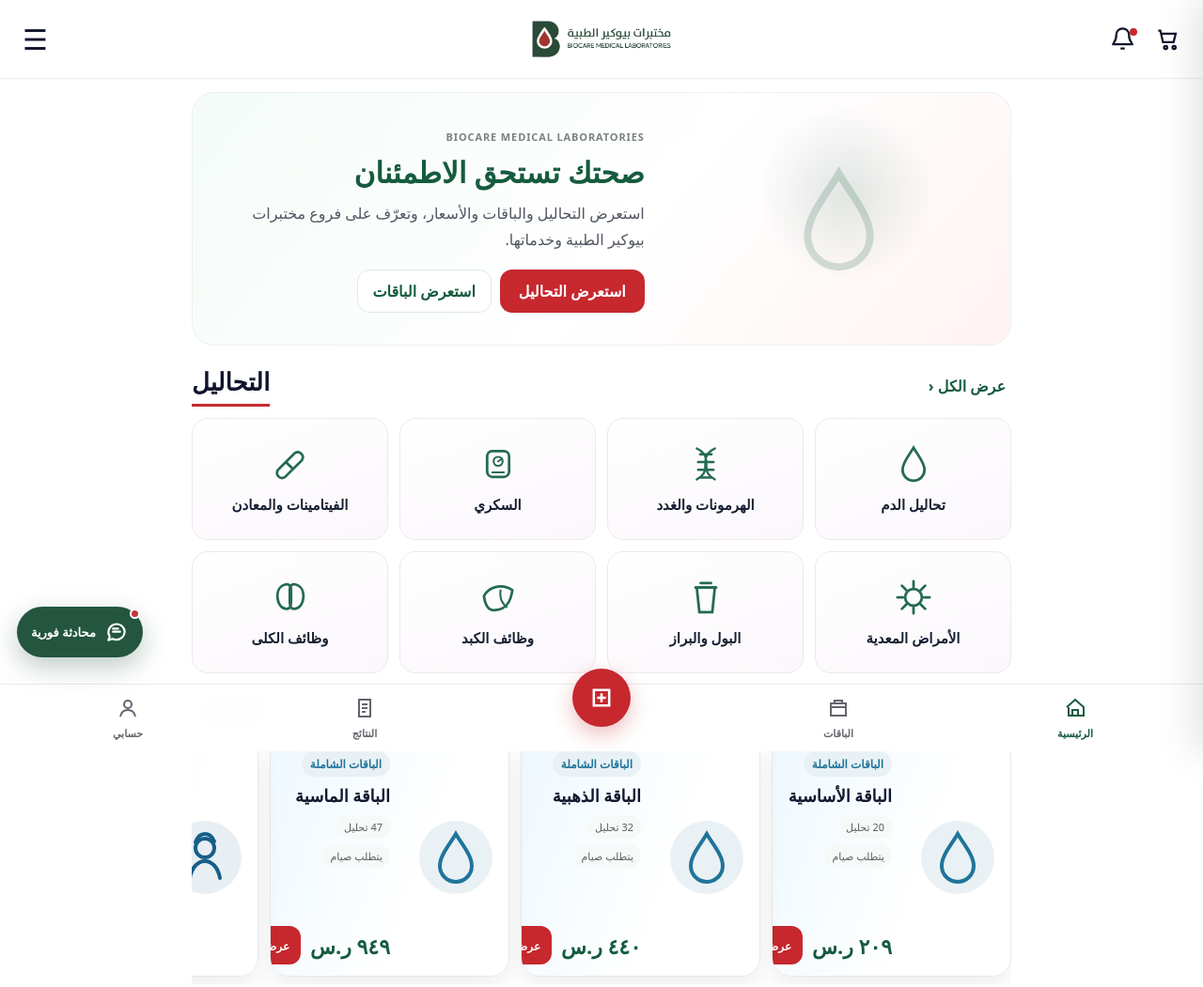
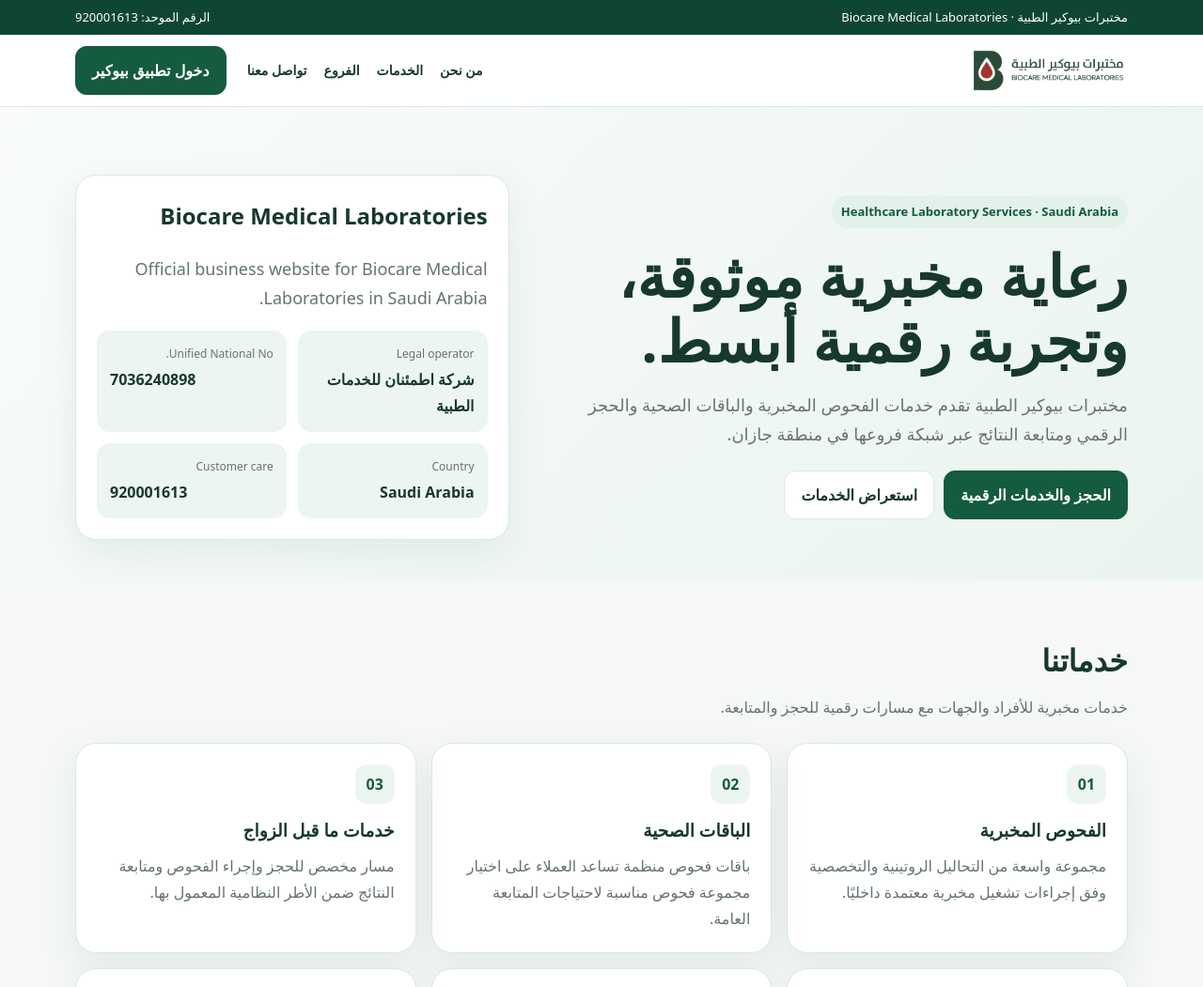
Before and after one commit to Etminan2021/biocare, a plain HTML site: page index.html in a window 1280 px wide. Shown: the top 1051 px of the page at 94% size. Drawn offline with Linux system fonts and the light colour scheme; no server answers; a script that the page names is missing.

Commit message:
feat(web): publish complete Biocare corporate homepage

```diff
--- a/index.html
+++ b/index.html
@@ -1,468 +1,9 @@
-<!doctype html>
-<html lang="ar" dir="rtl">
-<head>
-<meta charset="utf-8">
-<meta name="viewport" content="width=device-width,initial-scale=1,viewport-fit=cover">
-<meta name="theme-color" content="#ffffff">
-<meta name="apple-mobile-web-app-capable" content="yes">
-<meta name="apple-mobile-web-app-status-bar-style" content="default">
-<meta name="apple-mobile-web-app-title" content="Biocare">
-
-<link rel="apple-touch-icon" sizes="180x180" href="./apple-touch-icon.png">
-<link rel="apple-touch-icon-precomposed" sizes="180x180" href="./apple-touch-icon.png">
-<link rel="icon" type="image/png" sizes="192x192" href="./icon-192.png">
-<link rel="manifest" href="./manifest.webmanifest">
-
-<meta
-  name="description"
-  content="مختبرات بيوكير الطبية - التحاليل والباقات والحجز والنتائج والاستشارات"
->
-
-<link rel="stylesheet" href="styles.css">
-<link rel="stylesheet" href="biocare-intro.css?v=1">
-
-<title>مختبرات بيوكير الطبية | Biocare</title>
-</head>
-
-<body>
-
-<div id="splash" class="splash">
-  <img
-    src="logo-full.png"
-    alt="مختبرات بيوكير الطبية"
-  >
-</div>
-
-<header class="app-header">
-
-  <div class="header-actions">
-
-    <button
-      class="icon-btn"
-      id="notifyBtn"
-      aria-label="الإشعارات"
-    >
-      <svg
-        class="header-symbol"
-        viewBox="0 0 24 24"
-        fill="none"
-        stroke="currentColor"
-        stroke-width="2"
-      >
-        <path d="M18 8a6 6 0 0 0-12 0c0 7-3 7-3 9h18c0-2-3-2-3-9"/>
-        <path d="M10 21h4"/>
-      </svg>
-
-      <span class="dot"></span>
-    </button>
-
-    <button
-      class="icon-btn"
-      id="cartBtn"
-      aria-label="السلة"
-    >
-      <svg
-        class="header-symbol"
-        viewBox="0 0 24 24"
-        fill="none"
-        stroke="currentColor"
-        stroke-width="2"
-      >
-        <path d="M3 4h2l2.5 11h10l2-8H6"/>
-        <circle cx="10" cy="20" r="1.5"/>
-        <circle cx="18" cy="20" r="1.5"/>
-      </svg>
-
-      <span
-        id="cartCount"
-        class="cart-count hidden"
-      >
-        0
-      </span>
-    </button>
-
-  </div>
-
-  <img
-    class="header-logo"
-    src="logo-full.png"
-    alt="مختبرات بيوكير الطبية"
-  >
-
-  <button
-    class="menu-btn"
-    id="menuBtn"
-    aria-label="القائمة"
-  >
-    ☰
-  </button>
-
-</header>
-
-<main id="app"></main>
-
-<button
-  class="instant-chat-btn"
-  type="button"
-  onclick="openInstantChat()"
-  aria-label="المحادثة الفورية"
-  title="المحادثة الفورية"
->
-
-  <span
-    class="instant-chat-dot"
-    aria-hidden="true"
-  ></span>
-
-  <svg
-    viewBox="0 0 24 24"
-    aria-hidden="true"
-  >
-    <path
-      d="M20 11.5a8 8 0 0 1-8.4 8A9.6 9.6 0 0 1 8 18.7L4 20l1.3-3.5A8 8 0 1 1 20 11.5Z"
-      fill="none"
-      stroke="currentColor"
-      stroke-width="2"
-      stroke-linecap="round"
-      stroke-linejoin="round"
-    />
-
-    <path
-      d="M8.5 11.7h7M8.5 8.7h5"
-      fill="none"
-      stroke="currentColor"
-      stroke-width="2"
-      stroke-linecap="round"
-    />
-  </svg>
-
-  <span class="instant-chat-label">
-    محادثة فورية
-  </span>
-
-</button>
-
-<nav
-  class="bottom-nav"
-  aria-label="التنقل الرئيسي"
->
-
-  <button
-    data-view="home"
-    class="nav-item active"
-  >
-    <span>
-      <svg
-        class="nav-svg"
-        viewBox="0 0 24 24"
-        fill="none"
-        stroke="currentColor"
-        stroke-width="2"
-      >
-        <path d="M3 11 12 3l9 8v9H5v-9"/>
-        <path d="M9 20v-6h6v6"/>
-      </svg>
-    </span>
-
-    <b>الرئيسية</b>
-  </button>
-
-  <button
-    data-view="packages"
-    class="nav-item"
-  >
-    <span>
-      <svg
-        class="nav-svg"
-        viewBox="0 0 24 24"
-        fill="none"
-        stroke="currentColor"
-        stroke-width="2"
-      >
-        <path d="M4 7h16v13H4z"/>
-        <path d="M8 7V4h8v3M4 11h16"/>
-      </svg>
-    </span>
-
-    <b>الباقات</b>
-  </button>
-
-  <button
-    data-view="booking"
-    class="nav-item booking-fab"
-    aria-label="الحجز"
-  >
-    <span>
-      <svg
-        class="nav-svg"
-        viewBox="0 0 24 24"
-        fill="none"
-        stroke="currentColor"
-        stroke-width="2.2"
-      >
-        <path d="M5 5h14v14H5z"/>
-        <path d="M8 12h8M12 8v8"/>
-      </svg>
-    </span>
-  </button>
-
-  <button
-    data-view="results"
-    class="nav-item"
-  >
-    <span>
-      <svg
-        class="nav-svg"
-        viewBox="0 0 24 24"
-        fill="none"
-        stroke="currentColor"
-        stroke-width="2"
-      >
-        <path d="M6 3h12v18H6z"/>
-        <path d="M9 8h6M9 12h6M9 16h4"/>
-      </svg>
-    </span>
-
-    <b>النتائج</b>
-  </button>
-
-  <button
-    data-view="profile"
-    class="nav-item"
-  >
-    <span>
-      <svg
-        class="nav-svg"
-        viewBox="0 0 24 24"
-        fill="none"
-        stroke="currentColor"
-        stroke-width="2"
-      >
-        <circle cx="12" cy="8" r="4"/>
-        <path d="M4 21c1-5 4-7 8-7s7 2 8 7"/>
-      </svg>
-    </span>
-
-    <b>حسابي</b>
-  </button>
-
-</nav>
-
-<div
-  class="drawer-backdrop hidden"
-  id="drawerBackdrop"
-></div>
-
-<aside
-  class="drawer"
-  id="drawer"
-  aria-hidden="true"
->
-
-  <div class="drawer-head">
-
-    <img
-      src="logo-full.png"
-      alt="Biocare"
-    >
-
-    <button
-      id="drawerClose"
-      aria-label="إغلاق"
-    >
-      ✕
-    </button>
-
-  </div>
-
-  <div
-    class="drawer-scroll"
-    id="drawerMenu"
-  ></div>
-
-</aside>
-
-<div
-  class="modal hidden"
-  id="modal"
->
-
-  <div class="sheet">
-
-    <button
-      id="modalClose"
-      class="sheet-close"
-      aria-label="إغلاق"
-    >
-      ✕
-    </button>
-
-    <div id="modalBody"></div>
-
-  </div>
-
-</div>
-
-<script src="catalog.js?v=9"></script>
-<script src="catalog-medical-details.js?v=5"></script>
-
-<script>
-
-window.BIOCARE_CATALOG_READY.then(() => {
-
-  const s =
-    document.createElement("script");
-
-  s.src =
-    "app.js?v=9";
-
-  s.onload = () => {
-
-    const details =
-      document.createElement("script");
-
-    details.src =
-      "catalog-details-ui.js?v=5";
-
-    document.body.appendChild(
-      details
-    );
-
-    const p =
-      document.createElement("script");
-
-    p.src =
-      "profile.js?v=2";
-
-    p.onload = () => {
-
-      const a =
-        document.createElement("script");
-
-      a.src =
-        "saleem.js?v=1";
-
-      a.onload = () => {
-
-        const x =
-          document.createElement("script");
-
-        x.src =
-          "services.js?v=1";
-
-        x.onload = () => {
-
-          const cloud =
-            document.createElement("script");
-
-          cloud.src =
-            "biocare-cloud.js?v=3";
-
-          cloud.onload = () => {
-
-            const geo =
-              document.createElement("script");
-
-            geo.src =
-              "biocare-location.js?v=2";
-
-            geo.onload = () => {
-
-              const live =
-                document.createElement("script");
-
-              live.src =
-                "biocare-team-provider.js?v=1";
-
-              live.onload = () => {
-
-                const cms =
-                  document.createElement("script");
-
-                cms.src =
-                  "biocare-cms.js?v=22";
-
-                document.body.appendChild(
-                  cms
-                );
-
-              };
-
-              document.body.appendChild(
-                live
-              );
-
-            };
-
-            document.body.appendChild(
-              geo
-            );
-
-          };
-
-          document.body.appendChild(
-            cloud
-          );
-
-        };
-
-        document.body.appendChild(
-          x
-        );
-
-      };
-
-      document.body.appendChild(
-        a
-      );
-
-    };
-
-    document.body.appendChild(
-      p
-    );
-
-  };
-
-  document.body.appendChild(
-    s
-  );
-
-}).catch(e => {
-
-  console.error(e);
-
-  document.getElementById(
-    "app"
-  ).innerHTML =
-    "<div style=\"padding:24px\">تعذر تحميل بيانات التطبيق. حدّث الصفحة.</div>";
-
-});
-
-</script>
-
-<script>
-
-if (
-  "serviceWorker" in navigator
-) {
-
-  window.addEventListener(
-    "load",
-    () =>
-      navigator.serviceWorker
-        .register("./sw.js")
-        .catch(() => {})
-  );
-
-}
-
-</script>
-
-<script src="biocare-intro.js?v=1"></script>
-
-<script src="biocare-booking.js?v=7"></script>
-<script src="biocare-payment-ui.js?v=2"></script>
-
-</body>
-</html>
+<!doctype html><html lang="ar" dir="rtl"><head><meta charset="utf-8"><meta name="viewport" content="width=device-width,initial-scale=1"><meta name="theme-color" content="#155b3f"><meta name="description" content="الموقع الرسمي لمختبرات بيوكير الطبية في المملكة العربية السعودية: الخدمات، الفروع، التواصل، وسياسات الخصوصية."><link rel="icon" type="image/png" sizes="192x192" href="icon-192.png"><link rel="stylesheet" href="corporate.css?v=1"><title>مختبرات بيوكير الطبية | Biocare Medical Laboratories</title></head><body><div class="topbar"><div class="wrap"><span>مختبرات بيوكير الطبية · Biocare Medical Laboratories</span><span>الرقم الموحد: <a href="tel:920001613">920001613</a></span></div></div>
+<header><div class="wrap nav"><a class="brand" href="index.html"><img src="logo-full.png" alt="مختبرات بيوكير الطبية"></a><nav class="links" aria-label="التنقل الرئيسي"><a href="about.html">من نحن</a><a href="services.html">الخدمات</a><a href="branches.html">الفروع</a><a href="contact.html">تواصل معنا</a></nav><a class="cta" href="patient-app.html">دخول تطبيق بيوكير</a></div></header>
+<main>
+<section class="hero"><div class="wrap hero-grid"><div><span class="eyebrow">Healthcare Laboratory Services · Saudi Arabia</span><h1>رعاية مخبرية موثوقة، وتجربة رقمية أبسط.</h1><p>مختبرات بيوكير الطبية تقدم خدمات الفحوص المخبرية والباقات الصحية والحجز الرقمي ومتابعة النتائج عبر شبكة فروعها في منطقة جازان.</p><div style="display:flex;gap:10px;flex-wrap:wrap;margin-top:22px"><a class="btn primary" href="patient-app.html">الحجز والخدمات الرقمية</a><a class="btn" href="services.html">استعراض الخدمات</a></div></div><aside class="hero-card"><h2>Biocare Medical Laboratories</h2><p>Official business website for Biocare Medical Laboratories in Saudi Arabia.</p><div class="facts"><div class="fact"><span>Legal operator</span><b>شركة اطمئنان للخدمات الطبية</b></div><div class="fact"><span>Unified National No.</span><b dir="ltr">7036240898</b></div><div class="fact"><span>Country</span><b>Saudi Arabia</b></div><div class="fact"><span>Customer care</span><b dir="ltr">920001613</b></div></div></aside></div></section>
+<section><div class="wrap"><div class="section-head"><h2>خدماتنا</h2><p>خدمات مخبرية للأفراد والجهات مع مسارات رقمية للحجز والمتابعة.</p></div><div class="grid"><article class="card"><div class="icon">01</div><h3>الفحوص المخبرية</h3><p>مجموعة واسعة من التحاليل الروتينية والتخصصية وفق إجراءات تشغيل مخبرية معتمدة داخليًا.</p></article><article class="card"><div class="icon">02</div><h3>الباقات الصحية</h3><p>باقات فحوص منظمة تساعد العملاء على اختيار مجموعة فحوص مناسبة لاحتياجات المتابعة العامة.</p></article><article class="card"><div class="icon">03</div><h3>خدمات ما قبل الزواج</h3><p>مسار مخصص للحجز وإجراء الفحوص ومتابعة النتائج ضمن الأطر النظامية المعمول بها.</p></article><article class="card"><div class="icon">04</div><h3>النتائج والتقارير</h3><p>وصول رقمي آمن إلى النتائج والتقارير المتاحة للمريض بعد استكمال دورة الطلب واعتماده.</p></article><article class="card"><div class="icon">05</div><h3>خدمة العملاء</h3><p>قنوات موحدة للاستفسارات عن الفحوص والباقات والمواعيد ومتابعة تجربة العميل.</p></article><article class="card"><div class="icon">06</div><h3>خدمات الجهات</h3><p>حلول تعاقدية للمنشآت والجهات مع إدارة عروض الأسعار والخدمات المختبرية عبر فريق بيوكير.</p></article></div></div></section>
+<section style="background:#eef6f2"><div class="wrap"><div class="section-head"><h2>فروع بيوكير</h2><p>نخدم العملاء عبر خمسة مواقع في منطقة جازان.</p></div><div class="branch-grid"><div class="branch"><h3>جازان</h3><p>طريق الأمير سلطان – حي المطار</p></div><div class="branch"><h3>أبو عريش</h3><p>فرع بيوكير – أبو عريش</p></div><div class="branch"><h3>صبيا – طريق الملك فهد</h3><p>فرع بيوكير – صبيا</p></div><div class="branch"><h3>صبيا – طريق الملك عبدالله</h3><p>بالقرب من الطيري</p></div><div class="branch"><h3>الدائر</h3><p>فرع بيوكير – الدائر</p></div></div><div style="margin-top:18px"><a class="btn light" href="branches.html">تفاصيل الفروع وساعات العمل</a></div></div></section>
+<section><div class="wrap"><div class="section-head"><h2>خدمة رقمية واضحة</h2><p>تطبيق بيوكير يوفر الوصول إلى الحجز والباقات والطلبات والخدمات الرقمية من واجهة واحدة.</p></div><div class="card"><h3>Biocare Patient App</h3><p>التطبيق منفصل عن الموقع التعريفي للشركة، ويمكن الدخول إليه مباشرة من الرابط أدناه.</p><div style="margin-top:16px"><a class="btn primary" href="patient-app.html">فتح تطبيق بيوكير</a></div></div></div></section>
+<section class="legal"><div class="wrap"><div class="section-head"><h2>معلومات المنشأة</h2><p>تعريف واضح بالكيان القانوني والعلامة المستخدمة في تقديم الخدمات.</p></div><div class="legal-grid"><div class="legal-card"><span>الاسم القانوني</span><b>شركة اطمئنان للخدمات الطبية</b><p>شركة ذات مسؤولية محدودة مسجلة في المملكة العربية السعودية.</p></div><div class="legal-card"><span>العلامة التشغيلية</span><b>مختبرات بيوكير الطبية</b><p>Biocare Medical Laboratories is the customer-facing laboratory brand operated for medical laboratory services.</p></div></div></div></section>
+</main><footer><div class="wrap footer-grid"><div><img src="logo-full.png" alt="Biocare" style="height:48px;filter:brightness(0) invert(1);opacity:.95"><p>مختبرات بيوكير الطبية علامة خدمات مختبرية تعمل في المملكة العربية السعودية وتُدار بواسطة شركة اطمئنان للخدمات الطبية.</p><div class="small">Unified National Number: 7036240898</div></div><div><h4>روابط</h4><a href="about.html">من نحن</a><a href="services.html">الخدمات</a><a href="branches.html">الفروع</a><a href="contact.html">التواصل</a></div><div><h4>السياسات</h4><a href="privacy.html">سياسة الخصوصية</a><a href="terms.html">الشروط والأحكام</a><a href="patient-app.html">تطبيق بيوكير</a></div></div></footer></body></html>
```
